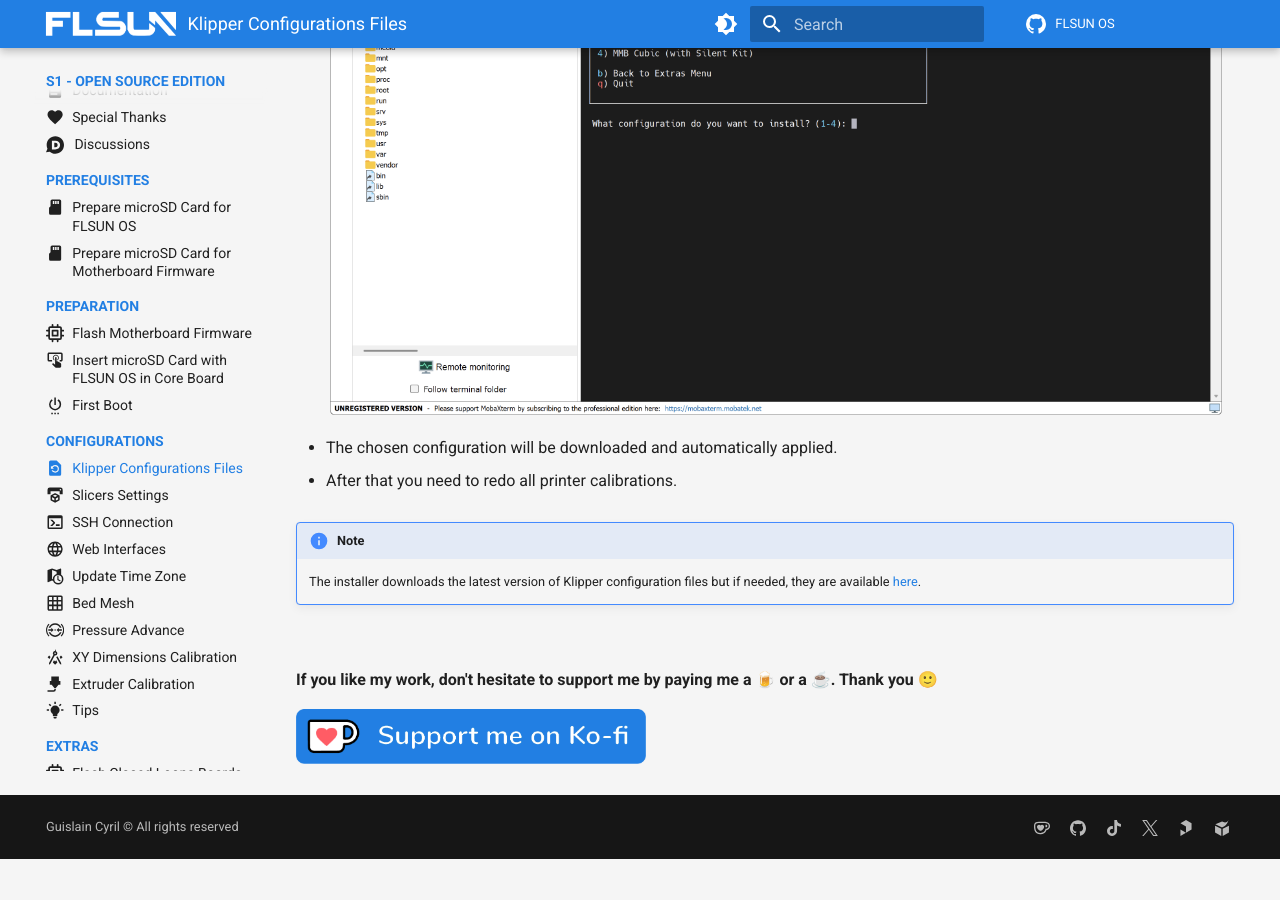
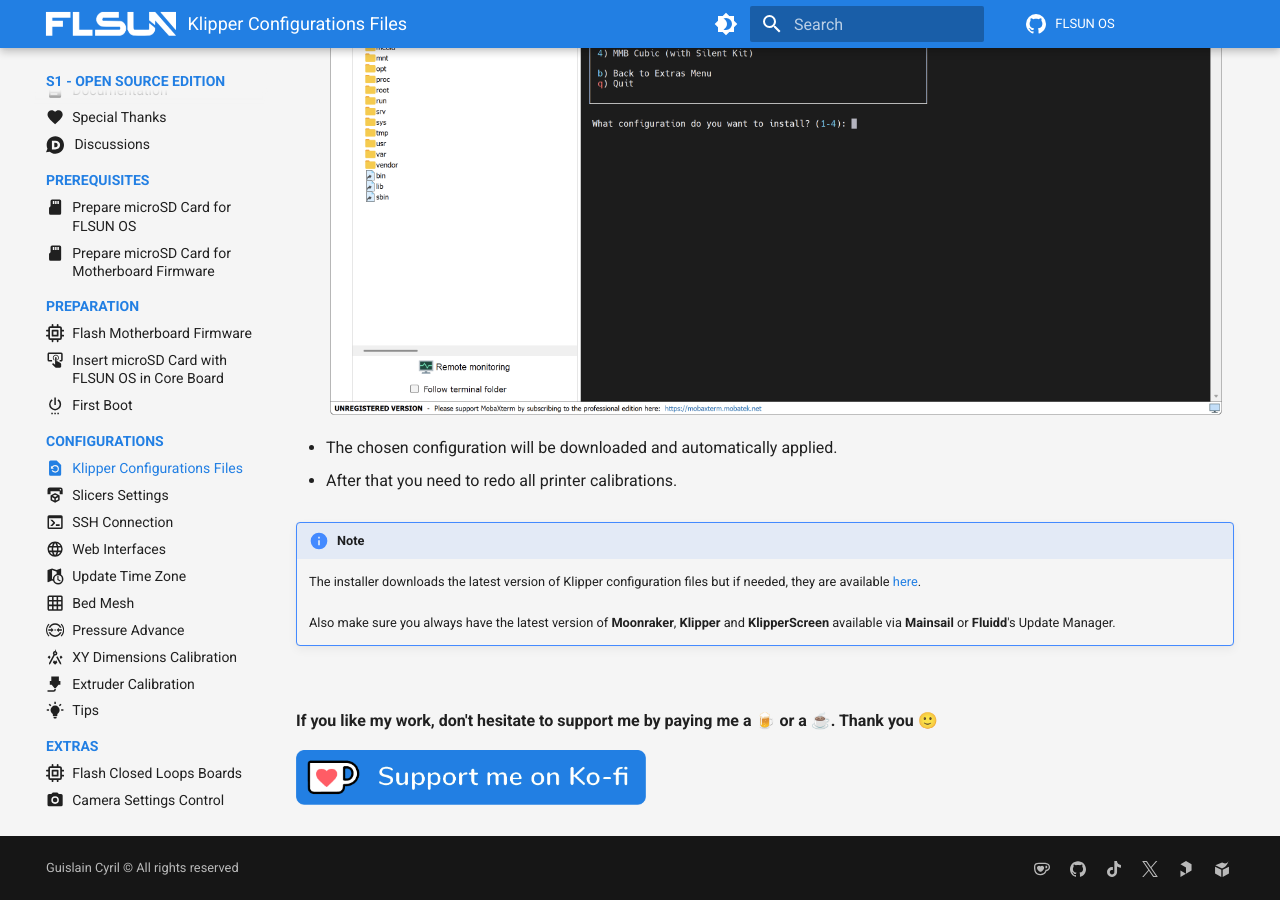
Before and after one commit to Guilouz/FLSUN-S1-Open-Source-Edition, an MkDocs documentation site: the page built from docs/klipper-configurations-files.md, in a window 1280 px wide and 900 px high, scrolled down 1940 px. Built offline with MkDocs 1.6.1 and Material for MkDocs 9.7.7, drawn with Linux system fonts in a browser that asks for light colours; comment, search, counter and statistics services are not loaded; before the commit the page ends 2799 px from its top, so only the background shows below that.

Commit message:
Update klipper-configurations-files.md

```diff
--- a/docs/klipper-configurations-files.md
+++ b/docs/klipper-configurations-files.md
@@ -36,7 +36,8 @@ The Open Source OS is already ready to use for the FLSUN S1 Stock version but ma
 - After that you need to redo all printer calibrations.
 
 !!! Note
-    The installer downloads the latest version of Klipper configuration files but if needed, they are available <a href="https://github.com/Guilouz/Klipper-Flsun-S1/tree/master/config">here</a>.
+    The installer downloads the latest version of Klipper configuration files but if needed, they are available <a href="https://github.com/Guilouz/Klipper-Flsun-S1/tree/master/config">here</a>.<br /><br />
+    Also make sure you always have the latest version of **Moonraker**, **Klipper** and **KlipperScreen** available via **Mainsail** or **Fluidd**'s Update Manager.
 
 <br />
 
```
